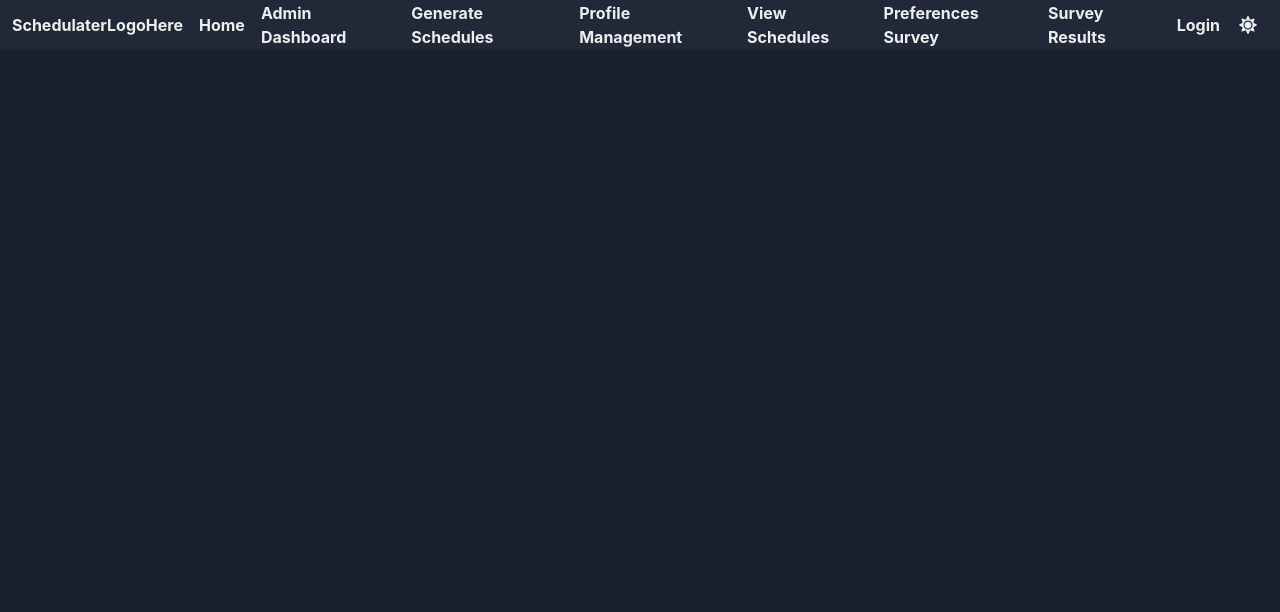
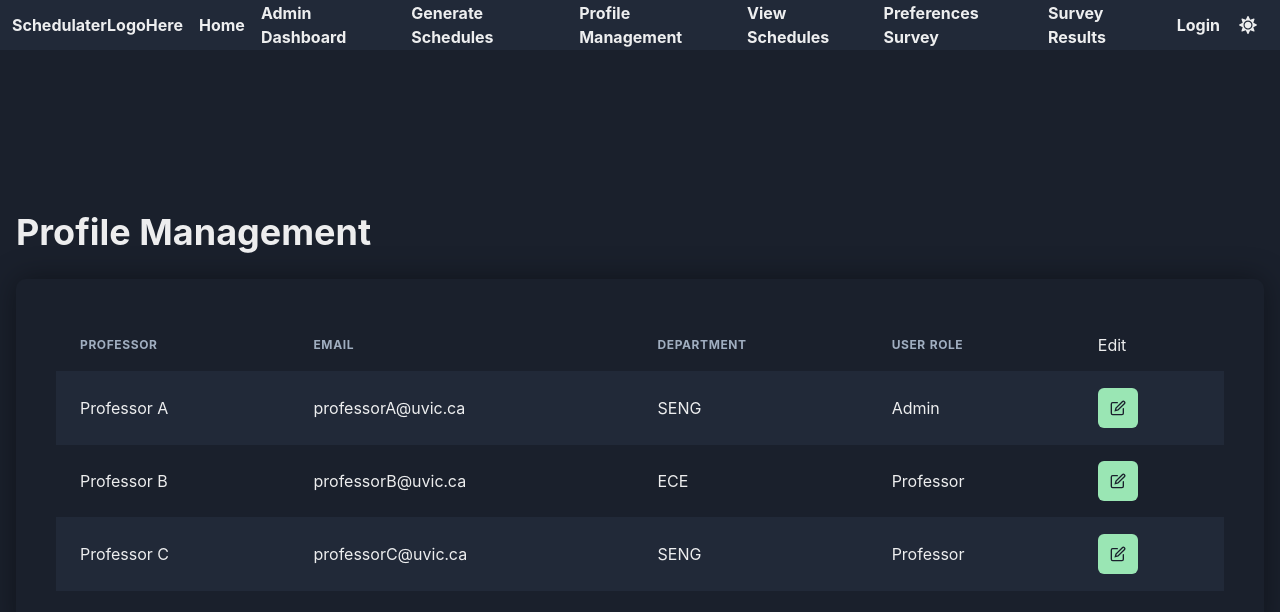
Before and after one commit to SENG499-S22-Company3/frontend, a React (Create React App) app: page /profileManagement in a window 1280 px wide. Shown: the top 612 px of the page. Built offline with nearby package versions, Linux system fonts and the light colour scheme.

Commit message:
Create user management page with modal for editing

```diff
--- /dev/null
+++ b/src/components/EditProfile.tsx
@@ -0,0 +1,122 @@
+import { EditIcon } from "@chakra-ui/icons";
+import {
+  Modal,
+  ModalOverlay,
+  ModalContent,
+  ModalHeader,
+  ModalBody,
+  ModalCloseButton,
+  useDisclosure,
+  Button,
+  Flex,
+  IconButton,
+  FormControl,
+  FormLabel,
+  Input,
+  RadioGroup,
+  Stack,
+  Radio,
+} from "@chakra-ui/react";
+import { useState } from "react";
+
+interface UserInfo {
+  name: string;
+  email: string;
+  department: string;
+  role: string;
+}
+
+export const EditProfile = (details: UserInfo) => {
+  const { isOpen, onOpen, onClose } = useDisclosure();
+  const [name, setName] = useState(details.name);
+  const [email, setEmail] = useState(details.email);
+  const [department, setDepartment] = useState(details.department);
+  const [role, setRole] = useState(details.role);
+
+  const onSave = () => {
+    console.log(name);
+    console.log(email);
+    console.log(department);
+    onClose();
+  };
+
+  return (
+    <>
+      <IconButton
+        colorScheme="green"
+        aria-label="Reopen Survey"
+        icon={<EditIcon />}
+        onClick={onOpen}
+      />
+      <Modal isOpen={isOpen} size="xl" onClose={onClose} isCentered>
+        <ModalOverlay />
+        <ModalContent>
+          <ModalHeader>{details.name}</ModalHeader>
+          <ModalCloseButton colorScheme="green" />
+          <ModalBody>
+            <Flex
+              p={10}
+              borderRadius={10}
+              flexDir="column"
+              style={{ boxShadow: "0px 0px 10px rgba(0, 0, 0, 0.40)" }}
+              mb={5}
+              backgroundColor="gray.800"
+            >
+              <FormControl isRequired>
+                <FormLabel htmlFor="name">Name</FormLabel>
+                <Input
+                  id="name"
+                  type="text"
+                  value={name}
+                  onChange={(e) => setName(e.target.value)}
+                  mb={5}
+                />
+                <FormLabel htmlFor="email">Email</FormLabel>
+                <Input
+                  id="name"
+                  type="text"
+                  value={email}
+                  onChange={(e) => setEmail(e.target.value)}
+                  mb={5}
+                />
+                <FormLabel htmlFor="department">Department</FormLabel>
+                <RadioGroup
+                  id="radio"
+                  onChange={setDepartment}
+                  value={department}
+                  mb={5}
+                  colorScheme="green"
+                >
+                  <Stack direction="row">
+                    <Radio value="SENG">SENG</Radio>
+                    <Radio value="CSC">CSC</Radio>
+                    <Radio value="ECE">ECE</Radio>
+                  </Stack>
+                </RadioGroup>
+                <FormLabel htmlFor="role">User Role</FormLabel>
+                <RadioGroup
+                  id="radio"
+                  onChange={setRole}
+                  value={role}
+                  mb={5}
+                  colorScheme="green"
+                >
+                  <Stack direction="row">
+                    <Radio value="Admin">Admin</Radio>
+                    <Radio value="Professor">Professor</Radio>
+                  </Stack>
+                </RadioGroup>
+                <Button colorScheme="green" mr={3} onClick={onSave}>
+                  Save
+                </Button>
+                <Button colorScheme="red" mr={3} onClick={onClose}>
+                  Cancel
+                </Button>
+              </FormControl>
+            </Flex>
+          </ModalBody>
+        </ModalContent>
+      </Modal>
+    </>
+  );
+};
--- a/src/pages/ProfileManagement.tsx
+++ b/src/pages/ProfileManagement.tsx
@@ -1,7 +1,82 @@
-import React from "react";
+import {
+  Container,
+  Flex,
+  Heading,
+  Table,
+  Thead,
+  Tbody,
+  Tr,
+  Th,
+  Td,
+} from "@chakra-ui/react";
+import { EditProfile } from "../components/EditProfile";
 
 export const ProfileManagement = () => {
+  //Test data to remove later
+  const tableData = [
+    {
+      name: "Professor A",
+      email: "professorA@uvic.ca",
+      department: "SENG",
+      role: "Admin",
+    },
+    {
+      name: "Professor B",
+      email: "professorB@uvic.ca",
+      department: "ECE",
+      role: "Professor",
+    },
+    {
+      name: "Professor C",
+      email: "professorC@uvic.ca",
+      department: "SENG",
+      role: "Professor",
+    },
+  ];
+
   return (
-    <></>
+    <Flex
+      w="100%"
+      minH="calc(100vh - 5.5rem)"
+      pt={30}
+      alignItems="center"
+      justifyContent="center"
+      flexDirection="column"
+    >
+      <Container maxW="container.xl">
+        <Heading mb={6}>Profile Management</Heading>
+        <Flex
+          p={10}
+          borderRadius={10}
+          flexDir="column"
+          style={{ boxShadow: "0px 0px 30px rgba(0, 0, 0, 0.40)" }}
+        >
+          <Table variant="striped" size="md">
+            <Thead>
+              <Tr>
+                <Th>Professor</Th>
+                <Th>Email</Th>
+                <Th>Department</Th>
+                <Th>User Role</Th>
+                <Td>Edit</Td>
+              </Tr>
+            </Thead>
+            <Tbody>
+              {tableData.map((item) => (
+                <Tr key={item.name}>
+                  <Td>{item.name}</Td>
+                  <Td>{item.email}</Td>
+                  <Td>{item.department}</Td>
+                  <Td>{item.role}</Td>
+                  <Td>
+                    <EditProfile {...item} />
+                  </Td>
+                </Tr>
+              ))}
+            </Tbody>
+          </Table>
+        </Flex>
+      </Container>
+    </Flex>
   );
 };
```
